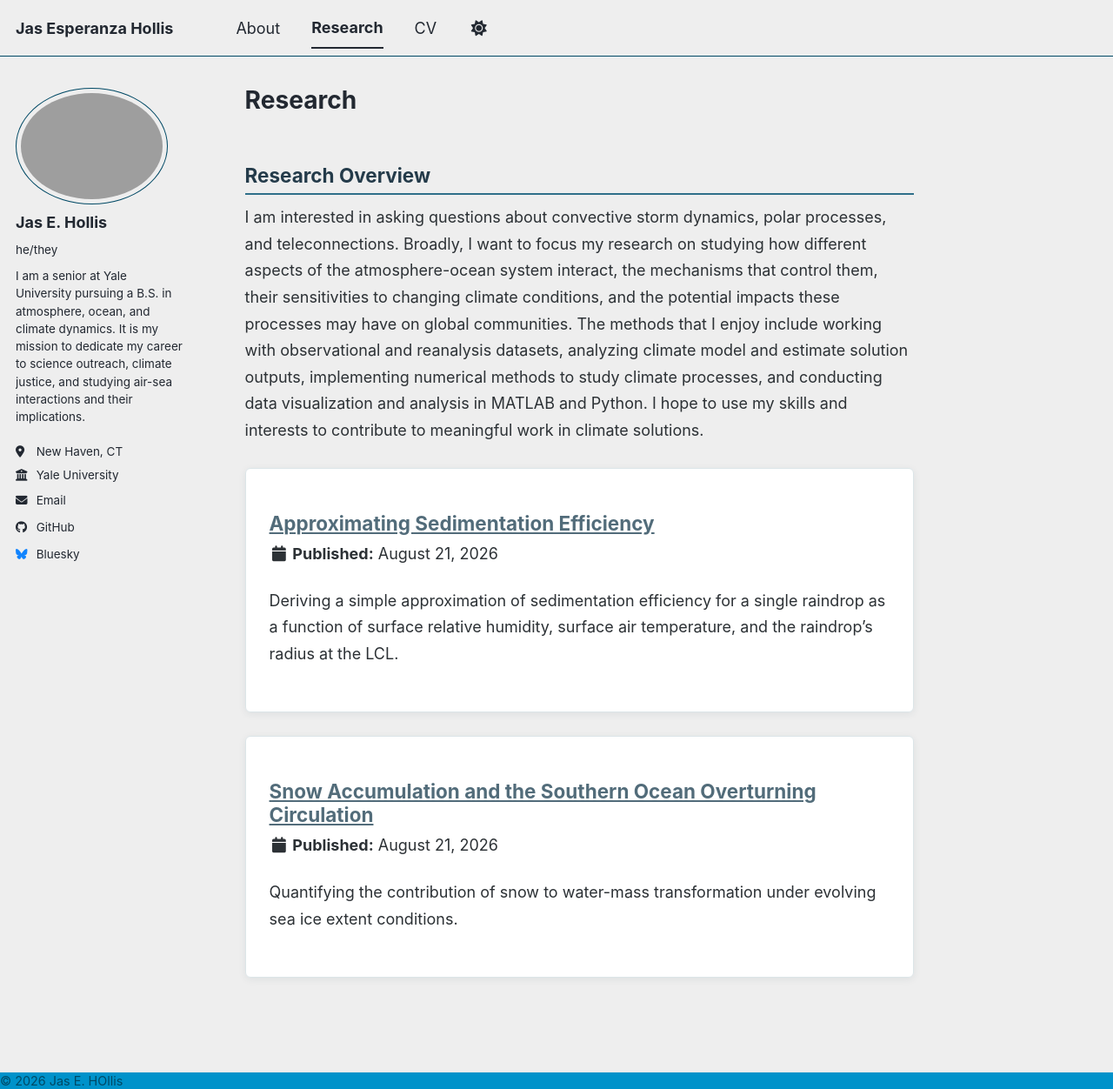
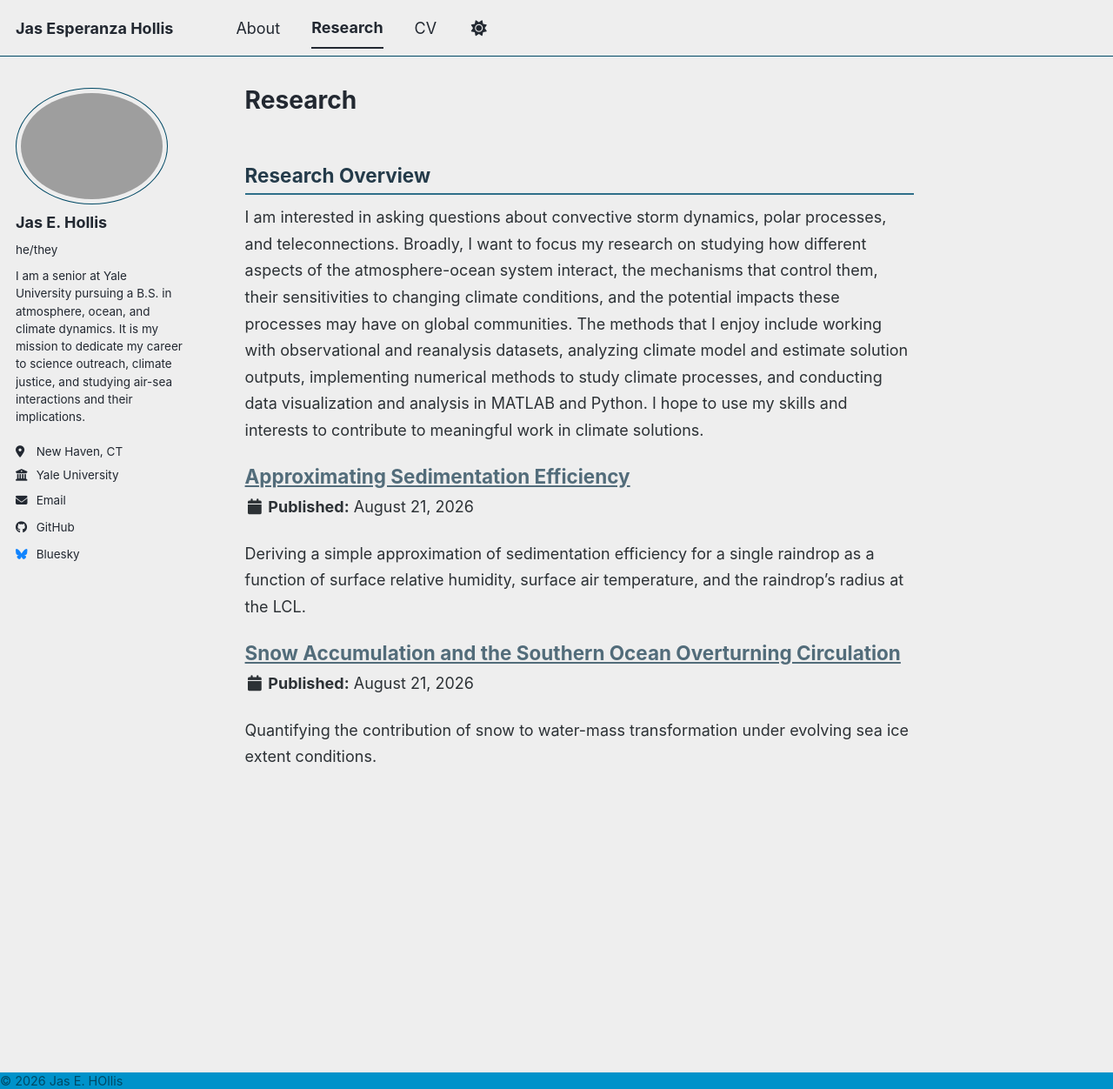
Before and after one commit to jas-hollis/jas-hollis.github.io, a Jekyll site: the page built from _pages/research.md, in a window 1280 px wide and 1252 px high. Shown: the whole window at 87% size. Built offline with Jekyll 4.4.1, drawn with Linux system fonts in a browser that asks for light colours; a style sheet for code colours, icons or effects is not loaded.

Commit message:
Update main.scss
seeing if reserch card thing is the problem

```diff
--- a/assets/css/main.scss
+++ b/assets/css/main.scss
@@ -144,7 +144,7 @@ $body-charcoal: #2C3135;
 
 /* ---------- RESEARCH PROJECT CARDS ---------- */
 
-.research-project-list .archive__item {
+.test-research-project-list .archive__item {
   border: 1px solid $sea-ice;
   padding: 1.5em;
   margin: 1.5em 0;
```
